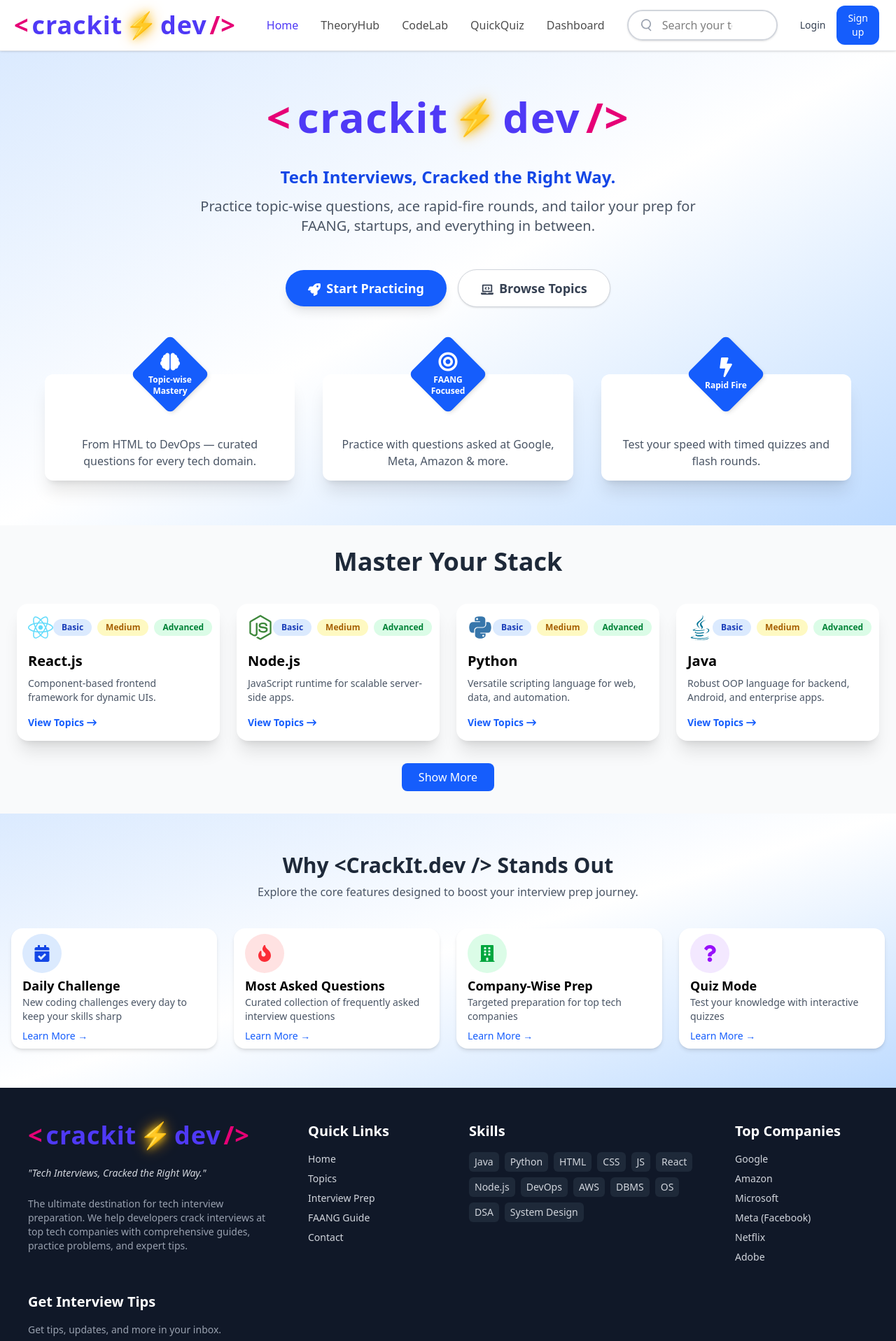
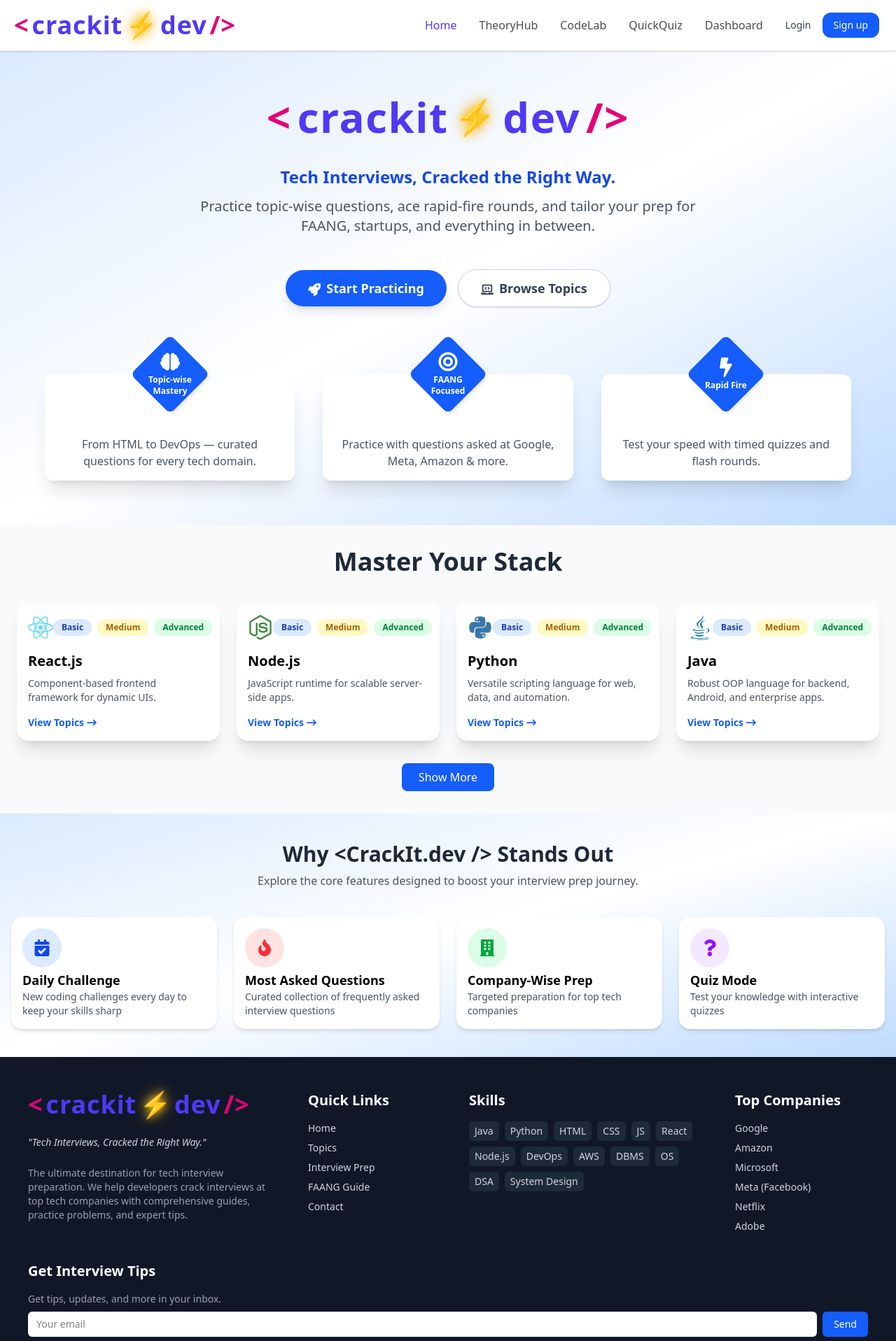
Before and after one commit to Mansi-unge/CrackItDev, a React (Vite) app: page / in a window 1280 px wide. Shown: the top 1917 px of the page at 70% size. Built offline with nearby package versions, Linux system fonts and the light colour scheme.

Commit message:
UPDATE REPO

```diff
--- a/src/Components/Common/Header.jsx
+++ b/src/Components/Common/Header.jsx
@@ -108,28 +108,6 @@ const Header = () => {
           </ul>
         </nav>
 
-        {/* Search */}
-        <div className="relative w-full max-w-60">
-          <input
-            type="search"
-            placeholder="Search your topic..."
-            className="border-2 border-gray-300 rounded-3xl py-2 px-12 w-full shadow-sm focus:outline-none"
-          />
-          <svg
-            xmlns="http://www.w3.org/2000/svg"
-            className="absolute left-4 top-1/2 transform -translate-y-1/2 text-gray-400 w-5 h-5 pointer-events-none"
-            fill="none"
-            viewBox="0 0 24 24"
-            stroke="currentColor"
-            strokeWidth={2}
-          >
-            <path
-              strokeLinecap="round"
-              strokeLinejoin="round"
-              d="M21 21l-4.35-4.35m0 0A7.5 7.5 0 1110.5 3a7.5 7.5 0 016.15 13.65z"
-            />
-          </svg>
-        </div>
 
         {/* Auth/Profile */}
         {user ? (
@@ -144,11 +122,11 @@ const Header = () => {
                   Hello, <span className="font-semibold">{user.username}</span>
                 </div>
                 <Link
-                  to="/profile"
+                  to="/dashboard"
                   className="block px-4 py-2 text-sm text-gray-700 hover:bg-gray-100"
                   onClick={() => setProfileOpen(false)}
                 >
-                  My Profile
+                 Dashboard
                 </Link>
                 <button
                   onClick={() => {
--- a/src/Components/HomePage/Hero.jsx
+++ b/src/Components/HomePage/Hero.jsx
@@ -1,4 +1,5 @@
 import React from "react";
+import { Link } from "react-router-dom";
 import { FaRocket, FaLaptopCode, FaBrain, FaBullseye, FaBolt } from "react-icons/fa";
 import { motion } from "framer-motion";
 
@@ -73,10 +74,10 @@ const Hero = () => {
 
         {/* Buttons */}
         <div className="flex flex-col sm:flex-row justify-center items-center gap-4 mb-24">
-          <button className="bg-blue-600 hover:bg-blue-700 text-white px-8 py-3 rounded-full text-base sm:text-lg font-bold shadow-lg transition duration-300 w-full sm:w-auto">
+          <Link to="/topics" className="bg-blue-600 hover:bg-blue-700 text-white px-8 py-3 rounded-full text-base sm:text-lg font-bold shadow-lg transition duration-300 w-full sm:w-auto">
             <FaRocket className="inline mr-2" />
             Start Practicing
-          </button>
+          </Link>
           <button className="bg-white border border-gray-300 hover:border-gray-500 text-gray-700 px-8 py-3 rounded-full text-base sm:text-lg font-semibold shadow-sm transition duration-300 w-full sm:w-auto">
             <FaLaptopCode className="inline mr-2" />
             Browse Topics
--- a/src/Components/HomePage/Importance.jsx
+++ b/src/Components/HomePage/Importance.jsx
@@ -7,34 +7,30 @@ const ImportanceData = [
     title: "Daily Challenge",
     info: "New coding challenges every day to keep your skills sharp",
     bgColor: "bg-blue-100",
-    link: "/daily-challenges",
   },
   {
     icon: <FaFire className="text-red-500 text-2xl" />,
     title: "Most Asked Questions",
     info: "Curated collection of frequently asked interview questions",
     bgColor: "bg-red-100",
-    link: "/most-asked",
   },
   {
     icon: <FaBuilding className="text-green-600 text-2xl" />,
     title: "Company-Wise Prep",
     info: "Targeted preparation for top tech companies",
     bgColor: "bg-green-100",
-    link: "/company-wise",
   },
   {
     icon: <FaQuestion className="text-purple-600 text-2xl" />,
     title: "Quiz Mode",
     info: "Test your knowledge with interactive quizzes",
-    bgColor: "bg-purple-100",
-    link: "/quiz-mode",
+    bgColor: "bg-purple-100"
   },
 ];
 
 const Importance = () => {
   return (
-    <section className="bg-gradient-to-br from-blue-100 via-white to-blue-200 py-14">
+    <section className="bg-gradient-to-br from-blue-100 via-white to-blue-200 py-10 ">
       <div className="text-center mb-10 px-4">
         <h1 className="text-3xl font-bold text-gray-800">Why {"<CrackIt.dev />"} Stands Out</h1>
         <p className="text-gray-600 mt-2">
@@ -49,7 +45,7 @@ const Importance = () => {
             role="region"
             tabIndex={0}
             aria-label={item.title}
-            className="bg-white shadow-md rounded-2xl px-4 py-2 flex flex-col hover:shadow-xl transition hover:scale-105 duration-300"
+            className="bg-white shadow-md rounded-2xl p-4  flex flex-col hover:shadow-xl transition hover:scale-105 duration-300"
           >
             <span
               className={`mb-1 w-14 h-14 flex items-center justify-center rounded-full ${item.bgColor} `}
@@ -58,12 +54,6 @@ const Importance = () => {
             </span>
             <h2 className="text-lg font-semibold">{item.title}</h2>
             <p className="text-gray-600 text-sm">{item.info}</p>
-            <a
-              href={item.link}
-              className="mt-2 inline-block text-blue-600 hover:underline text-sm font-medium"
-            >
-              Learn More →
-            </a>
           </div>
         ))}
       </div>
--- a/src/Components/challenges/ChallengeQuestions.jsx
+++ b/src/Components/challenges/ChallengeQuestions.jsx
@@ -12,7 +12,7 @@ const ChallengeQuestions = () => {
     setFilters,
     loading,
     questions,
-    solvedIds,
+    solvedIds,badges,
   } = useChallengeQuestions(tech);
 
   return (
@@ -23,6 +23,21 @@ const ChallengeQuestions = () => {
         <h2 className="text-4xl font-extrabold text-center mb-10 text-blue-700">
           {tech} Challenges
         </h2>
+
+        <div className="flex justify-center gap-6 mb-6 text-blue-700 font-semibold text-sm">
+  <span className="flex items-center gap-1">
+    <FaMedal className="text-yellow-500" /> Bronze: {badges?.bronze || 0}
+  </span>
+  ||
+  <span className="flex items-center gap-1">
+    <FaMedal className="text-gray-400" /> Silver: {badges?.silver || 0}
+  </span>
+  ||
+  <span className="flex items-center gap-1">
+    <FaMedal className="text-yellow-700" /> Golden: {badges?.golden || 0}
+  </span>
+</div>
+
 
         {loading ? (
           <div className="flex flex-col items-center justify-center min-h-[40vh] text-blue-600 text-lg">
--- a/src/Hooks/challenges/useChallengeQuestions.jsx
+++ b/src/Hooks/challenges/useChallengeQuestions.jsx
@@ -1,8 +1,9 @@
 import { useEffect, useState, useCallback } from "react";
-import { fetchCodingQuestions , fetchSolvedQuestionIds , buildChallengeQuery } from "../../services/challenges/challengeQuestionsService";
+import { fetchCodingQuestions, fetchSolvedQuestionIds, buildChallengeQuery } from "../../services/challenges/challengeQuestionsService";
 
 const useChallengeQuestions = (initialTech) => {
   const [solvedIds, setSolvedIds] = useState(new Set());
+  const [badges, setBadges] = useState({ bronze: 0, silver: 0, golden: 0 });
   const [questions, setQuestions] = useState([]);
   const [loading, setLoading] = useState(true);
   const [filters, setFilters] = useState({
@@ -25,16 +26,20 @@ const useChallengeQuestions = (initialTech) => {
     const token = localStorage.getItem("token");
     if (token) {
       fetchSolvedQuestionIds(token)
-        .then((ids) => setSolvedIds(new Set(ids)))
+        .then(({ solvedIds, badges }) => {
+          setSolvedIds(new Set(solvedIds));
+          setBadges(badges);
+        })
         .catch(console.error);
     }
   }, []);
+
 
   useEffect(() => {
     loadQuestions();
   }, [loadQuestions]);
 
-  return { filters, setFilters, loading, questions, solvedIds };
+  return { filters, setFilters, loading, questions, solvedIds, badges };
 };
 
 export default useChallengeQuestions;
--- a/src/services/challenges/challengeQuestionsService.jsx
+++ b/src/services/challenges/challengeQuestionsService.jsx
@@ -20,5 +20,9 @@ export const fetchSolvedQuestionIds = async (token) => {
   const res = await axios.get("http://localhost:5000/api/coding/progress", {
     headers: { Authorization: `Bearer ${token}` },
   });
-  return res.data.solvedCodingQuestions.map((q) => q.questionId.toString());
+
+  return {
+    solvedIds: res.data.solvedCodingQuestions.map((q) => q.questionId.toString()),
+    badges: res.data.badges,
+  };
 };
```
Also changed, not shown: 2 other files (tests, documents, lock files or other folders).
